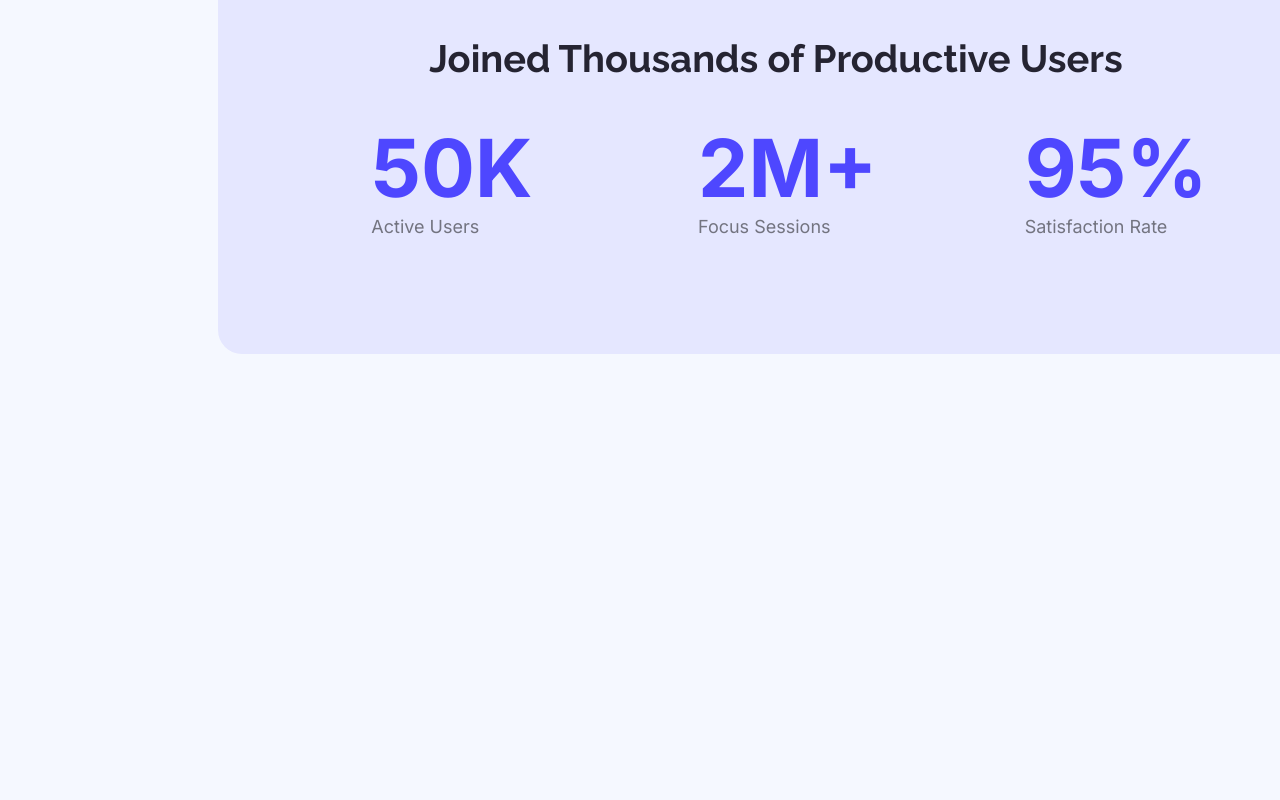
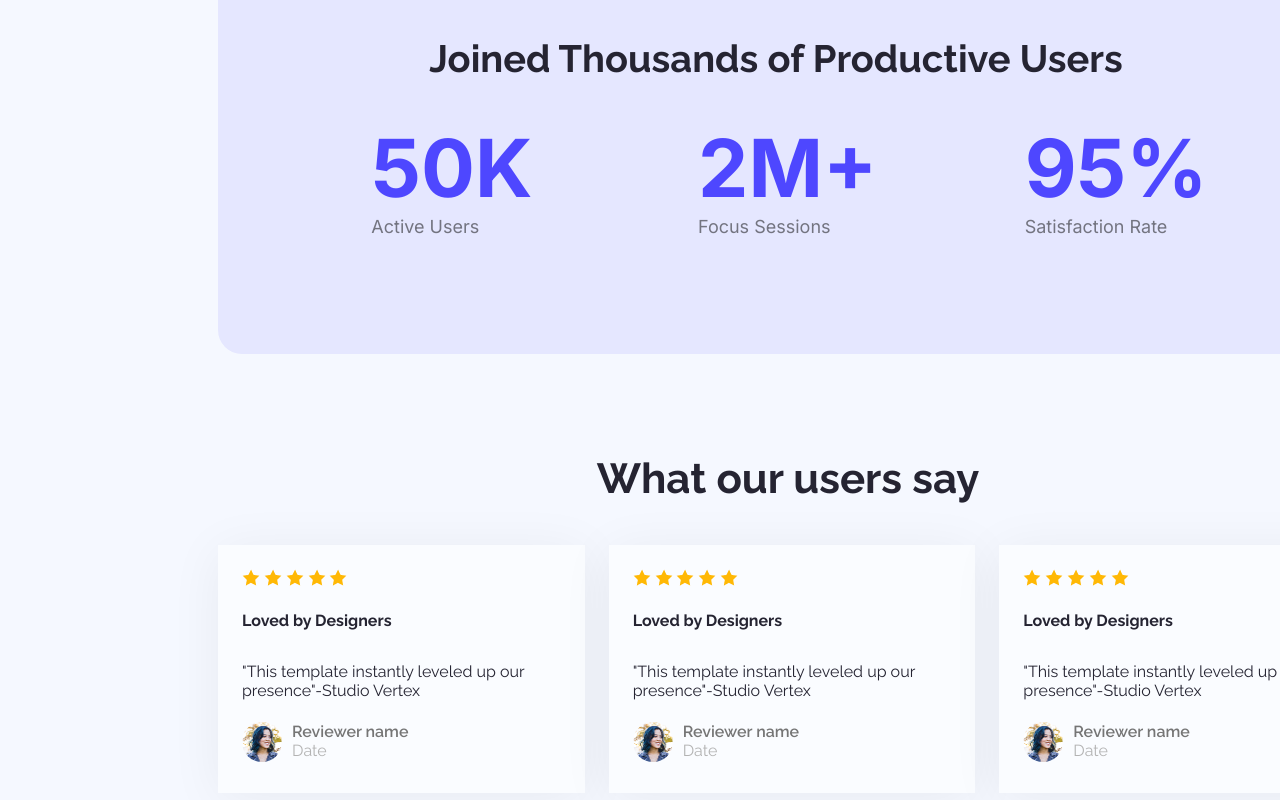
Before and after one commit to Moonie-pseudo/1st-assignment, a plain HTML site: page index.html in a window 1280 px wide. Shown: the part 1386-2186 px from the top of the page. Before the commit the page ends 1840 px from the top, so only its background shows below. Drawn offline with Linux system fonts and the light colour scheme; a web font is replaced by a local one.

Commit message:
addedfeedback section

```diff
--- a/index.html
+++ b/index.html
@@ -49,7 +49,7 @@
         </div>
     </section>
 
-    <!-- productive use section -->
+    <!-- productive user section -->
      <section class="user">
         <p>Joined Thousands of Productive Users</p>
         <div class="user-items">
@@ -70,6 +70,72 @@
 
      </section>
 
+     <!-- users say section -->
+      <section class="users-say">
+         <p class="users-say-title">What our users say</p>
+
+         <div class="users-container">
+            <div class="users-say-description">
+                <div class="icon">
+                    <img src="styles/images/icon-star.png" alt="">
+                    <img src="styles/images/icon-star.png" alt="">
+                    <img src="styles/images/icon-star.png" alt="">
+                    <img src="styles/images/icon-star.png" alt="">
+                    <img src="styles/images/icon-star.png" alt="">
+                </div>
+                <h4 class="users-title">Loved by Designers</h4>
+                <p class="users-txt">"This template instantly leveled up our presence"-Studio Vertex</p>
+                <div class="review">
+                    <img src="styles/images/avatar.png" alt="">
+                    <div>
+                        <div class="reviewer-name">Reviewer name</div>
+                <div class="review-date">Date</div>
+                    </div>
+                </div>
+
+            </div>
+            <div class="users-say-description">
+                <div class="icon">
+                    <img src="styles/images/icon-star.png" alt="">
+                    <img src="styles/images/icon-star.png" alt="">
+                    <img src="styles/images/icon-star.png" alt="">
+                    <img src="styles/images/icon-star.png" alt="">
+                    <img src="styles/images/icon-star.png" alt="">
+                </div>
+                <h4 class="users-title">Loved by Designers</h4>
+                <p class="users-txt">"This template instantly leveled up our presence"-Studio Vertex</p>
+                 <div class="review">
+                    <img src="styles/images/avatar.png" alt="">
+                    <div>
+                        <div class="reviewer-name">Reviewer name</div>
+                <div class="review-date">Date</div>
+                    </div>
+                </div>
+            </div>
+            <div class="users-say-description">
+                <div class="icon">
+                    <img src="styles/images/icon-star.png" alt="">
+                    <img src="styles/images/icon-star.png" alt="">
+                    <img src="styles/images/icon-star.png" alt="">
+                    <img src="styles/images/icon-star.png" alt="">
+                    <img src="styles/images/icon-star.png" alt="">
+                </div>
+                <h4 class="users-title">Loved by Designers</h4>
+                <p class="users-txt">"This template instantly leveled up our presence"-Studio Vertex</p>
+                 <div class="review">
+                    <img src="styles/images/avatar.png" alt="">
+                    <div>
+                        <div class="reviewer-name">Reviewer name</div>
+                <div class="review-date">Date</div>
+                    </div>
+                </div>
+            </div>
+        </section>
+
+        <!-- contact section -->
+        <section class="contact">
+
+        </section>
     <footer>
 
     </footer>
--- a/styles/design.css
+++ b/styles/design.css
@@ -201,3 +201,73 @@ nav button a{
   font-size:18px ;
   color: #737480;
 }
+/* <!-- users say section --> */
+
+.users-say{
+  height: 342px;
+  width: 1140px;
+  margin-left: 210px;
+  margin-top: 100px;
+  margin-bottom: 100px;
+}
+
+.users-say-title{
+  height: 49px;
+  width: 1140px;
+  color: #252432;
+  font-size: 42px;
+  font-weight: bold;
+  text-align: center;
+}
+
+.users-container{
+  display: flex;
+  justify-content: space-between;
+  gap: 24px;
+}
+
+.users-say-description{
+  height: 200px;
+  width: 366.67px;
+  background-color: #FAFCFF;
+  box-shadow: 0px 6px 50px 0px rgb(0,0,0,0.06);
+  padding: 24px;
+}
+
+.users-title{
+  height: 29px;
+  width: 221px;
+  text-align: left;
+  color: #252432;
+}
+
+.users-txt{
+  height: 44px;
+  width: 318.67px;
+  text-align: left;
+  color: #252432;
+  font-weight: 400;
+}
+
+.review{
+  display: flex;
+  gap: 10px;
+}
+
+.review img{
+  height: 40px;
+  width: 40px;
+  border-radius: 9999px;
+}
+
+.reviewer-name{
+  color:#757575;
+  font-weight: 600;
+  font-size: 16px;
+}
+
+.review-date{
+  font-size: 16px;
+  font-weight: normal;
+  color: #B3B3B3;
+}
```
